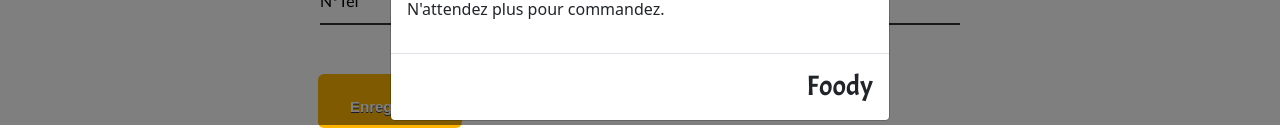
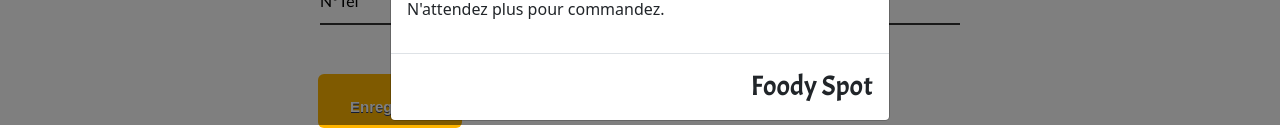
Before and after one commit to Hassiba-BP/PROJET-FOODY-SPOT, a plain HTML site: page pageInscription.html in a window 1280 px wide. Both pictures are taken after a click on the button "Enregistrer". Shown: the part 675-807 px from the top of the page. Drawn offline with nearby package versions, Linux system fonts and the light colour scheme.

Commit message:
nouvelle maj

```diff
--- a/pageInscription.html
+++ b/pageInscription.html
@@ -67,7 +67,7 @@
                         <p>N'attendez plus pour commandez.</p>
                     </div>
                     <div class="modal-footer">
-                        <h3 id="Logo">Foody</h3>
+                        <h3 id="Logo">Foody Spot</h3>
                     </div>
                 </div>
             </div>
```
